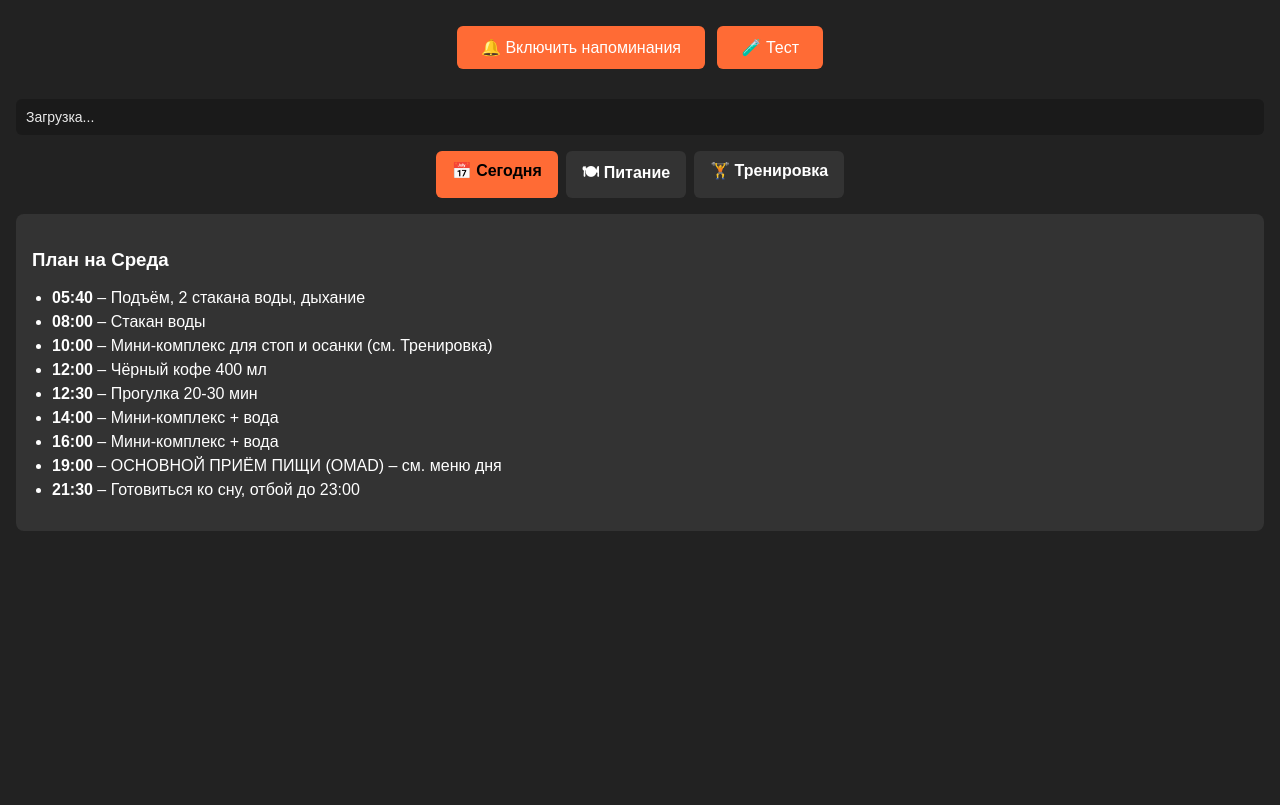
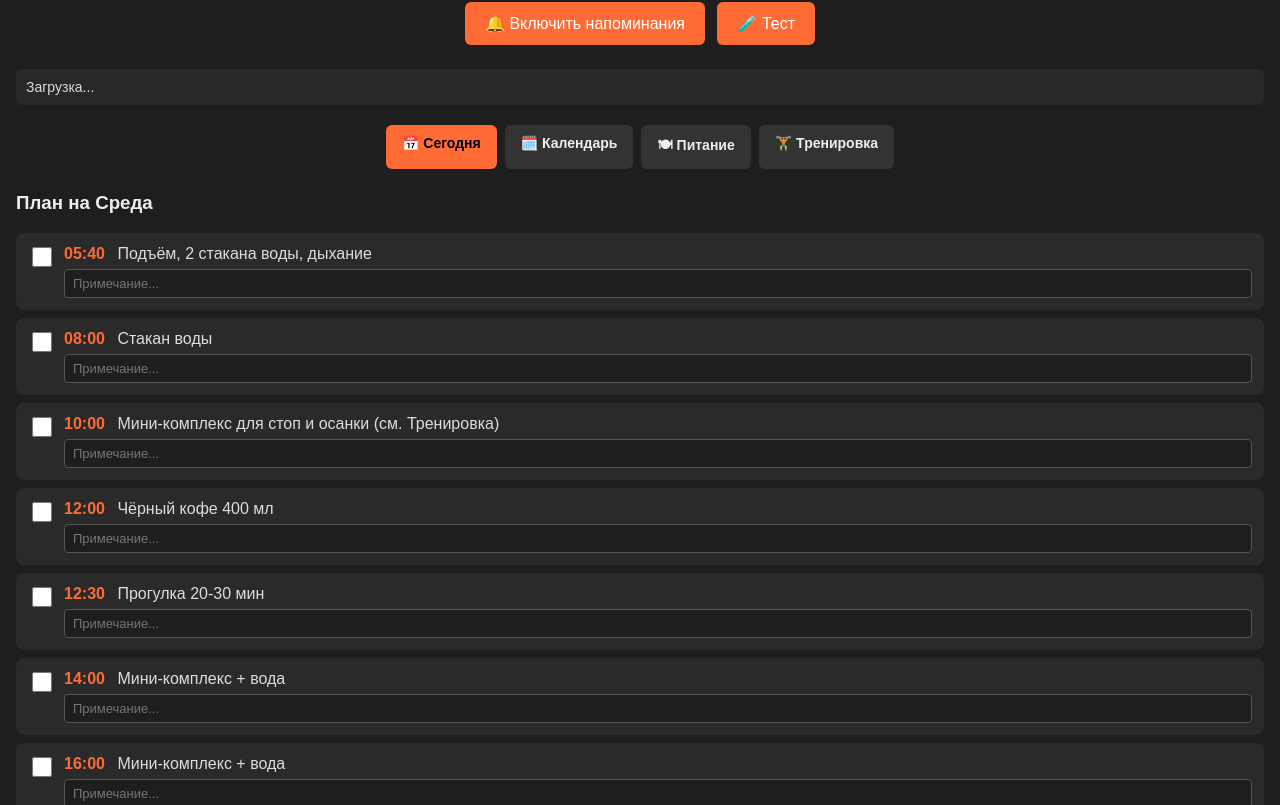
Before and after one commit to lucky54879/fatburner, a plain HTML site: page index.html in a window 1280 px wide. Shown: the part 81-886 px from the top of the page. Before the commit the page ends 800 px from the top, so only its background shows below. Drawn offline with Linux system fonts and the light colour scheme.

Commit message:
Update index.html

```diff
--- a/index.html
+++ b/index.html
@@ -6,19 +6,30 @@
     <title>FatBurner Pro</title>
     <link rel="manifest" href="manifest.json">
     <style>
-        body { background: #222; color: #fff; font-family: sans-serif; padding: 16px; margin: 0; }
-        h1 { text-align: center; color: #FF6B35; }
-        .tabs { display: flex; justify-content: center; margin: 16px 0; }
-        .tab { padding: 10px 16px; background: #333; margin: 0 4px; border-radius: 6px; cursor: pointer; font-weight: bold; }
+        * { box-sizing: border-box; }
+        body { background: #1e1e1e; color: #eee; font-family: sans-serif; padding: 16px; margin: 0; }
+        h1 { text-align: center; color: #FF6B35; margin-top: 0; }
+        .tabs { display: flex; justify-content: center; flex-wrap: wrap; margin: 16px 0; }
+        .tab { padding: 10px 16px; background: #333; margin: 4px; border-radius: 6px; cursor: pointer; font-weight: bold; font-size: 14px; }
         .tab.active { background: #FF6B35; color: #000; }
-        .content { display: none; background: #333; padding: 16px; border-radius: 8px; margin: 8px 0; }
+        .content { display: none; }
         .content.active { display: block; }
-        button { padding: 12px 24px; font-size: 16px; margin: 10px 4px; background: #FF6B35; border: none; color: white; border-radius: 6px; cursor: pointer; }
-        .status { margin-top: 20px; font-size: 14px; opacity: 0.9; white-space: pre-wrap; text-align: left; background: #1a1a1a; padding: 10px; border-radius: 6px; }
-        ul { padding-left: 20px; }
-        li { margin-bottom: 6px; }
-        .warning { color: #ff8888; }
-        .plan-day { margin-top: 10px; }
+        button { padding: 12px 20px; font-size: 16px; margin: 8px 4px; background: #FF6B35; border: none; color: white; border-radius: 6px; cursor: pointer; }
+        .status { margin: 16px 0; font-size: 14px; opacity: 0.9; white-space: pre-wrap; background: #2a2a2a; padding: 10px; border-radius: 6px; }
+        ul.task-list { list-style: none; padding: 0; }
+        li.task-item { background: #2a2a2a; margin: 8px 0; padding: 12px; border-radius: 8px; display: flex; flex-wrap: wrap; align-items: flex-start; transition: 0.2s; }
+        li.task-item.completed { opacity: 0.5; }
+        li.task-item.completed .task-text { text-decoration: line-through; color: #888; }
+        .task-checkbox { margin-right: 12px; width: 20px; height: 20px; accent-color: #FF6B35; flex-shrink: 0; margin-top: 2px; }
+        .task-content { flex: 1; min-width: 200px; }
+        .task-time { font-weight: bold; color: #FF6B35; margin-right: 8px; white-space: nowrap; }
+        .task-text { color: #ddd; }
+        .task-comment { margin-top: 6px; }
+        .task-comment input { width: 100%; background: #1e1e1e; border: 1px solid #555; color: #eee; padding: 6px 8px; border-radius: 4px; font-size: 13px; }
+        .calendar-controls { display: flex; gap: 8px; align-items: center; flex-wrap: wrap; margin-bottom: 16px; }
+        .calendar-controls input[type="date"] { background: #2a2a2a; border: 1px solid #555; color: #eee; padding: 10px; border-radius: 6px; font-size: 16px; }
+        .calendar-controls button { margin: 0; }
+        .section-title { color: #FF6B35; margin: 16px 0 8px; font-size: 18px; }
     </style>
 </head>
 <body>
@@ -32,19 +43,30 @@
     <!-- Вкладки -->
     <div class="tabs">
         <div class="tab active" onclick="switchTab('today')">📅 Сегодня</div>
+        <div class="tab" onclick="switchTab('calendar')">🗓️ Календарь</div>
         <div class="tab" onclick="switchTab('nutrition')">🍽 Питание</div>
         <div class="tab" onclick="switchTab('training')">🏋️ Тренировка</div>
     </div>
 
-    <!-- План на сегодня -->
+    <!-- Сегодня -->
     <div id="today" class="content active">
         <h3>План на <span id="dayName"></span></h3>
-        <ul id="todaySchedule"></ul>
+        <ul class="task-list" id="todayTasks"></ul>
     </div>
 
-    <!-- Питание на неделю -->
+    <!-- Календарь -->
+    <div id="calendar" class="content">
+        <h3>Календарь задач</h3>
+        <div class="calendar-controls">
+            <input type="date" id="calendarDate">
+            <button onclick="loadCalendarDay()">📋 Показать</button>
+        </div>
+        <ul class="task-list" id="calendarTasks"></ul>
+    </div>
+
+    <!-- Питание (без изменений) -->
     <div id="nutrition" class="content">
-        <h3>Меню на неделю (OMAD, 19:00)</h3>
+        <h3>Меню на неделю (OMAD, ~19:00)</h3>
         <ul>
             <li><b>Пн:</b> Омлет из 4 яиц+2 белка со шпинатом и кабачками, гречка 150 г с маслом, творог 150 г с льном и грецкими орехами</li>
             <li><b>Вт:</b> Минтай запечённый 300 г, картофель 200 г, салат из свёклы с чесноком</li>
@@ -56,7 +78,7 @@
         </ul>
     </div>
 
-    <!-- Тренировка -->
+    <!-- Тренировка (без изменений) -->
     <div id="training" class="content">
         <h3>Воскресная тренировка с гирей 20 кг</h3>
         <p><b>Разминка (8 мин):</b> ходьба, круговые движения стопами, подъёмы на носки, короткая стопа, выпады для растяжки сгибателей бедра.</p>
@@ -75,16 +97,154 @@
     </div>
 
     <script>
+        // ---------- Расписания (синхронизированы с sw.js) ----------
+        const WEEKDAY_SCHEDULE = [
+            { time: '05:40', text: 'Подъём, 2 стакана воды, дыхание' },
+            { time: '08:00', text: 'Стакан воды' },
+            { time: '10:00', text: 'Мини-комплекс для стоп и осанки (см. Тренировка)' },
+            { time: '12:00', text: 'Чёрный кофе 400 мл' },
+            { time: '12:30', text: 'Прогулка 20-30 мин' },
+            { time: '14:00', text: 'Мини-комплекс + вода' },
+            { time: '16:00', text: 'Мини-комплекс + вода' },
+            { time: '19:00', text: 'Основной приём пищи (OMAD) – см. меню дня' },
+            { time: '21:30', text: 'Готовиться ко сну, отбой до 23:00' }
+        ];
+
+        const SUNDAY_SCHEDULE = [
+            { time: '05:40', text: 'Подъём, вода' },
+            { time: '08:00', text: 'Вода, можно 2 яйца (если голоден)' },
+            { time: '10:00', text: 'Активация стоп (мини-комплекс)' },
+            { time: '12:00', text: 'Чёрный кофе' },
+            { time: '13:00', text: 'Подготовка к тренировке (гиря, коврик)' },
+            { time: '14:00', text: 'ТРЕНИРОВКА С ГИРЕЙ (см. вкладку Тренировка)' },
+            { time: '18:00', text: 'Ужин после тренировки: говядина, рис/гречка, салат, банан, кефир' },
+            { time: '21:30', text: 'Отбой до 23:00' }
+        ];
+
+        // ---------- Состояние и localStorage ----------
+        function getStorageKey(dateStr, timeStr) {
+            return `task_${dateStr}_${timeStr.replace(':', '-')}`;
+        }
+
+        function getTaskState(dateStr, timeStr) {
+            const key = getStorageKey(dateStr, timeStr);
+            const saved = localStorage.getItem(key);
+            if (saved) {
+                try { return JSON.parse(saved); } catch(e) { return { done: false, comment: '' }; }
+            }
+            return { done: false, comment: '' };
+        }
+
+        function saveTaskState(dateStr, timeStr, state) {
+            const key = getStorageKey(dateStr, timeStr);
+            localStorage.setItem(key, JSON.stringify(state));
+        }
+
+        // ---------- Отрисовка списка задач ----------
+        function renderTasks(containerId, schedule, dateStr) {
+            const container = document.getElementById(containerId);
+            if (!container) return;
+            container.innerHTML = schedule.map(item => {
+                const state = getTaskState(dateStr, item.time);
+                const checkedAttr = state.done ? 'checked' : '';
+                const completedClass = state.done ? 'completed' : '';
+                return `
+                    <li class="task-item ${completedClass}" data-date="${dateStr}" data-time="${item.time}">
+                        <input type="checkbox" class="task-checkbox" ${checkedAttr}>
+                        <div class="task-content">
+                            <span class="task-time">${item.time}</span>
+                            <span class="task-text">${item.text}</span>
+                            <div class="task-comment">
+                                <input type="text" placeholder="Примечание..." value="${escapeHtml(state.comment)}" maxlength="200">
+                            </div>
+                        </div>
+                    </li>
+                `;
+            }).join('');
+
+            // Навешиваем обработчики
+            container.querySelectorAll('.task-item').forEach(item => {
+                const date = item.dataset.date;
+                const time = item.dataset.time;
+                const checkbox = item.querySelector('.task-checkbox');
+                const commentInput = item.querySelector('.task-comment input');
+
+                checkbox.addEventListener('change', function() {
+                    const isDone = this.checked;
+                    updateTaskState(date, time, isDone, commentInput.value);
+                    item.classList.toggle('completed', isDone);
+                });
+
+                commentInput.addEventListener('blur', function() {
+                    updateTaskState(date, time, checkbox.checked, this.value);
+                });
+            });
+        }
+
+        function updateTaskState(dateStr, timeStr, done, comment) {
+            const state = { done, comment };
+            saveTaskState(dateStr, timeStr, state);
+        }
+
+        function escapeHtml(text) {
+            return text.replace(/[&<>"']/g, function(m) {
+                return { '&':'&amp;','<':'&lt;','>':'&gt;','"':'&quot;',"'":'&#039;' }[m];
+            });
+        }
+
+        // ---------- Заполнение "Сегодня" ----------
+        function getTodayDateStr() {
+            const d = new Date();
+            return d.toISOString().split('T')[0]; // YYYY-MM-DD
+        }
+
+        function populateToday() {
+            const now = new Date();
+            const day = now.getDay(); // 0 вс, 1 пн...
+            const days = ['Воскресенье', 'Понедельник', 'Вторник', 'Среда', 'Четверг', 'Пятница', 'Суббота'];
+            document.getElementById('dayName').textContent = days[day];
+            const schedule = (day === 0) ? SUNDAY_SCHEDULE : WEEKDAY_SCHEDULE;
+            const dateStr = getTodayDateStr();
+            renderTasks('todayTasks', schedule, dateStr);
+        }
+
+        // ---------- Календарь ----------
+        function loadCalendarDay() {
+            const dateInput = document.getElementById('calendarDate');
+            if (!dateInput.value) {
+                alert('Выберите дату');
+                return;
+            }
+            const selectedDate = dateInput.value; // YYYY-MM-DD
+            const dayOfWeek = new Date(selectedDate + 'T00:00:00').getDay();
+            const schedule = (dayOfWeek === 0) ? SUNDAY_SCHEDULE : WEEKDAY_SCHEDULE;
+            renderTasks('calendarTasks', schedule, selectedDate);
+        }
+
+        // Установим сегодняшнюю дату по умолчанию в календаре
+        function setDefaultCalendarDate() {
+            const dateInput = document.getElementById('calendarDate');
+            if (dateInput) {
+                dateInput.value = getTodayDateStr();
+            }
+        }
+
+        // ---------- Вкладки ----------
+        function switchTab(tabId) {
+            document.querySelectorAll('.content').forEach(el => el.classList.remove('active'));
+            document.querySelectorAll('.tab').forEach(el => el.classList.remove('active'));
+            document.getElementById(tabId).classList.add('active');
+            document.querySelector(`.tab[onclick="switchTab('${tabId}')"]`).classList.add('active');
+            if (tabId === 'today') populateToday();
+            if (tabId === 'calendar') setDefaultCalendarDate();
+        }
+
+        // ---------- Уведомления (прежние) ----------
         const statusEl = document.getElementById('status');
-        const todayScheduleEl = document.getElementById('todaySchedule');
-        const dayNameEl = document.getElementById('dayName');
-
-        // Проверка безопасного контекста
         if (!window.isSecureContext) {
             statusEl.innerHTML = '❌ <span class="warning">Небезопасный контекст!</span>\n\nОткройте через HTTPS (GitHub Pages).';
         }
 
-        // Service Worker
         if ('serviceWorker' in navigator && window.isSecureContext) {
             navigator.serviceWorker.register('sw.js')
                 .then(reg => {
@@ -108,11 +268,9 @@
             }
             Notification.requestPermission().then(perm => {
                 statusEl.textContent =
-                    perm === "granted" ? "✅ Уведомления включены" : "❌ Разрешение не получено (нажмите ещё раз или проверьте настройки браузера)";
+                    perm === "granted" ? "✅ Уведомления включены" : "❌ Разрешение не получено";
                 if (perm === "granted" && navigator.serviceWorker.controller) {
                     navigator.serviceWorker.controller.postMessage({ action: 'startSchedule' });
-                } else if (perm === "granted") {
-                    statusEl.textContent += '\n⚠️ Service Worker не контролирует страницу. Попробуйте перезагрузить приложение.';
                 }
             });
         }
@@ -131,55 +289,11 @@
 
         if (Notification.permission === "granted" && navigator.serviceWorker.controller) {
             navigator.serviceWorker.controller.postMessage({ action: 'startSchedule' });
-            statusEl.textContent = '✅ Разрешение уже дано, расписание активно.';
         }
 
-        // Переключение вкладок
-        function switchTab(tabId) {
-            document.querySelectorAll('.content').forEach(el => el.classList.remove('active'));
-            document.querySelectorAll('.tab').forEach(el => el.classList.remove('active'));
-            document.getElementById(tabId).classList.add('active');
-            document.querySelector(`.tab[onclick="switchTab('${tabId}')"]`).classList.add('active');
-        }
-
-        // Заполнение плана на сегодня
-        function populateTodaySchedule() {
-            const now = new Date();
-            const day = now.getDay(); // 0 - вс, 1 - пн, ...
-            const days = ['Воскресенье', 'Понедельник', 'Вторник', 'Среда', 'Четверг', 'Пятница', 'Суббота'];
-            dayNameEl.textContent = days[day];
-
-            const weekdaySchedule = [
-                { time: '05:40', event: 'Подъём, 2 стакана воды, дыхание' },
-                { time: '08:00', event: 'Стакан воды' },
-                { time: '10:00', event: 'Мини-комплекс для стоп и осанки (см. Тренировка)' },
-                { time: '12:00', event: 'Чёрный кофе 400 мл' },
-                { time: '12:30', event: 'Прогулка 20-30 мин' },
-                { time: '14:00', event: 'Мини-комплекс + вода' },
-                { time: '16:00', event: 'Мини-комплекс + вода' },
-                { time: '19:00', event: 'ОСНОВНОЙ ПРИЁМ ПИЩИ (OMAD) – см. меню дня' },
-                { time: '21:30', event: 'Готовиться ко сну, отбой до 23:00' }
-            ];
-            const sundaySchedule = [
-                { time: '05:40', event: 'Подъём, вода' },
-                { time: '08:00', event: 'Вода, можно 2 яйца (если голоден)' },
-                { time: '10:00', event: 'Активация стоп (мини-комплекс)' },
-                { time: '12:00', event: 'Чёрный кофе' },
-                { time: '13:00', event: 'Подготовка к тренировке (гиря, коврик)' },
-                { time: '14:00', event: 'ТРЕНИРОВКА С ГИРЕЙ (см. вкладку Тренировка)' },
-                { time: '18:00', event: 'Ужин после тренировки: говядина, рис/гречка, салат, банан, кефир' },
-                { time: '21:30', event: 'Отбой до 23:00' }
-            ];
-
-            const schedule = day === 0 ? sundaySchedule : weekdaySchedule;
-            todayScheduleEl.innerHTML = schedule.map(item =>
-                `<li><b>${item.time}</b> – ${item.event}</li>`
-            ).join('');
-        }
-
-        populateTodaySchedule();
-        // Автоматически обновлять план в полночь (если приложение открыто)
-        setInterval(populateTodaySchedule, 60000); // на случай, если день перевалит
+        // ---------- Инициализация ----------
+        populateToday();
+        setDefaultCalendarDate();
     </script>
 </body>
 </html>
```
